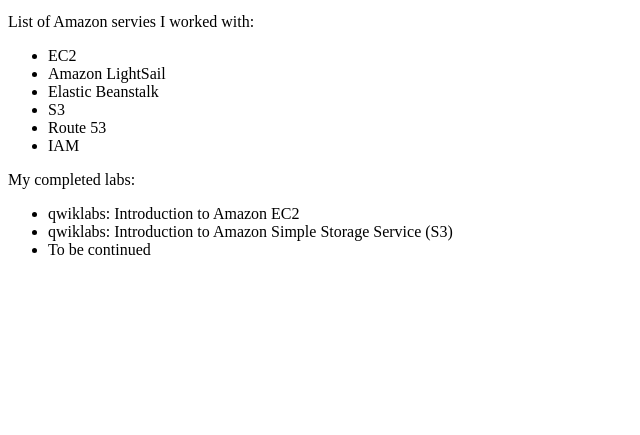
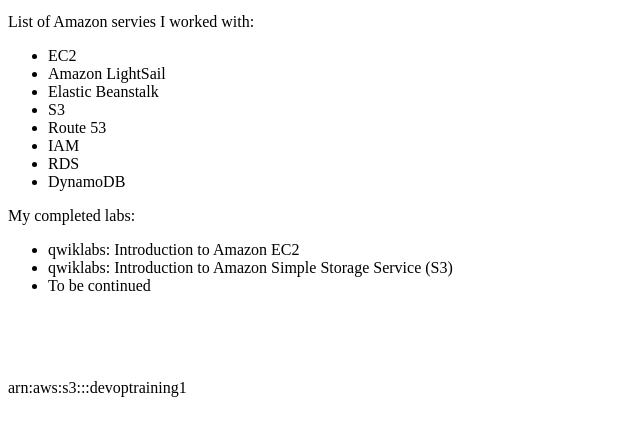
Before and after one commit to zismalna/DevOps_online_Odesa_2021Q4, a plain HTML site: page module2/task2.2/index.html in a window 1280 px wide. Shown: the part 85-520 px from the top of the page, without its empty margins (0-640 px from the left). Drawn offline with Linux system fonts and the light colour scheme.

Commit message:
task 3.1

```diff
--- a/module2/task2.2/index.html
+++ b/module2/task2.2/index.html
@@ -14,6 +14,8 @@
 <li>S3</li>
 <li>Route 53</li>
 <li>IAM</li>
+<li>RDS</li>
+<li>DynamoDB</li>
 </ul>
 <p>My completed labs:</p>
 <ul>
@@ -25,3 +27,5 @@
 <p>&nbsp;</p>
 </body>
 </html>
+
+arn:aws:s3:::devoptraining1
```
Also changed, not shown: module3/task3.1/images/dynamodb.png (added), module3/task3.1/images/dynamoquery.png (added), module3/task3.1/images/queries.png (added), module3/task3.1/images/query_db.png (added), module3/task3.1/images/rds.png (added), module3/task3.1/images/scan.png (added), module3/task3.1/images/tables.png (added), module3/task3.1/images/user1.png (added), module3/task3.1/images/user2.png (added), 1 other file.
